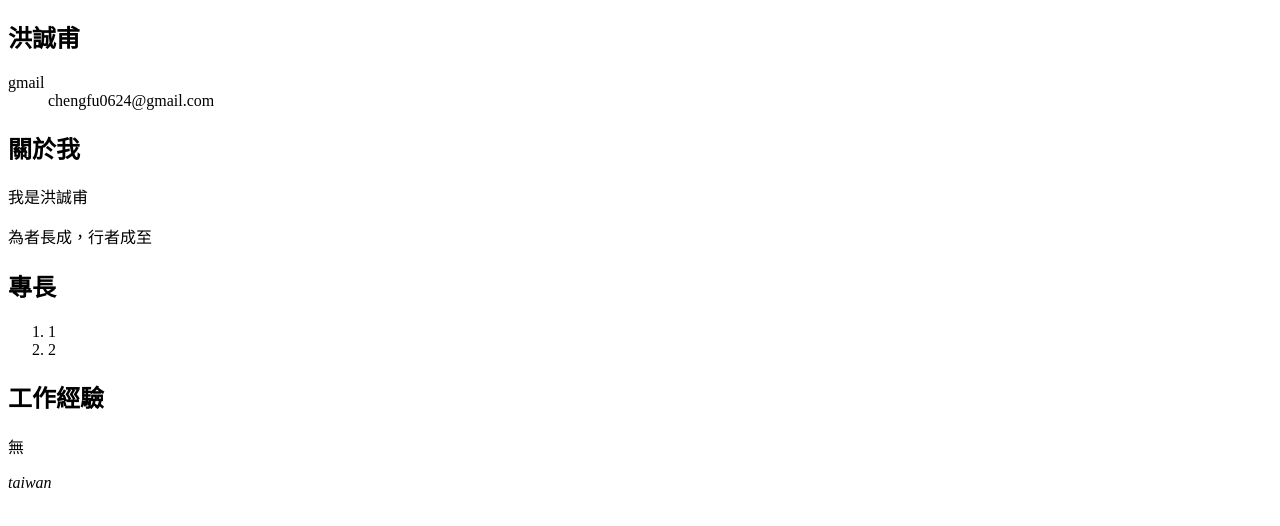
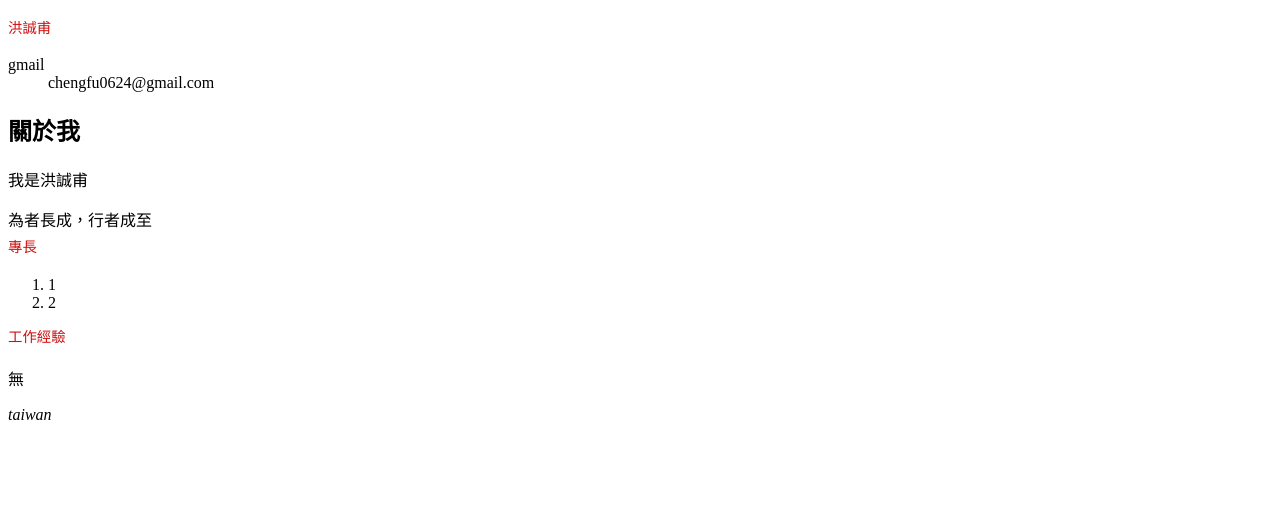
Before and after one commit to aaronfu0708/20250418-htmlcss, a plain HTML site: page resume.html in a window 1280 px wide. Shown: the part 234-760 px from the top of the page. Drawn offline with Linux system fonts and the light colour scheme.

Commit message:
guideline

```diff
--- a/resume.css
+++ b/resume.css
@@ -0,0 +1,28 @@
+section h2 {
+  margin-bottom: 0.5em;
+    margin-top: 0.5em;
+    padding-left: 1em;
+    position: relative;
+    text-indent: -1em;
+    font-size: 0.9em;
+    line-height: 1.5em;
+    color: #ce1010;
+    font-family: 'Courier New', Courier, monospace;
+    font-weight: 400;
+    font-style: normal;
+    text-decoration: none;
+    text-transform: none;
+    text-align: left;
+    text-shadow: none;
+    text-overflow: clip;
+    text-underline-position: auto;
+    text-underline-offset: auto;
+    text-decoration-color: currentcolor;
+    text-decoration-thickness: auto;
+    text-decoration-skip-ink: auto;
+    text-decoration-skip: objects;
+    text-decoration-line: none;
+    text-decoration-style: solid;
+    font-variant: normal;
+    font-variant-caps: normal;
+}
--- a/resume.html
+++ b/resume.html
@@ -1,20 +1,21 @@
 <!DOCTYPE html>
 <html lang="zh-TW">
 <link rel="stylesheet" href="resume.css"/>
-<style>
-    :root {
-      /* --primary-color: blue */
-    }
-    .highlight {
-      /* color: var(--primary-color); */
-      outline: 3px solid gold;
-      background-color: yellow;
-    }
-  </style>
+
 <head>
     <meta charset="UTF-8">
     <meta name="viewport" content="width=device-width, initial-scale=1.0">
     <title>洪誠甫的履歷</title>
+    <style>
+        :root {
+          /* --primary-color: blue */
+        }
+        .highlight {
+          /* color: var(--primary-color); */
+          outline: 3px solid rgb(48, 48, 1);
+          background-color: rgb(199, 199, 179);
+        }
+      </style>
 </head>
 
 <body>
@@ -32,6 +33,7 @@
             <dt>
                 gmail
             </dt>
+
 
               <dd>
                 chengfu0624@gmail.com
```
